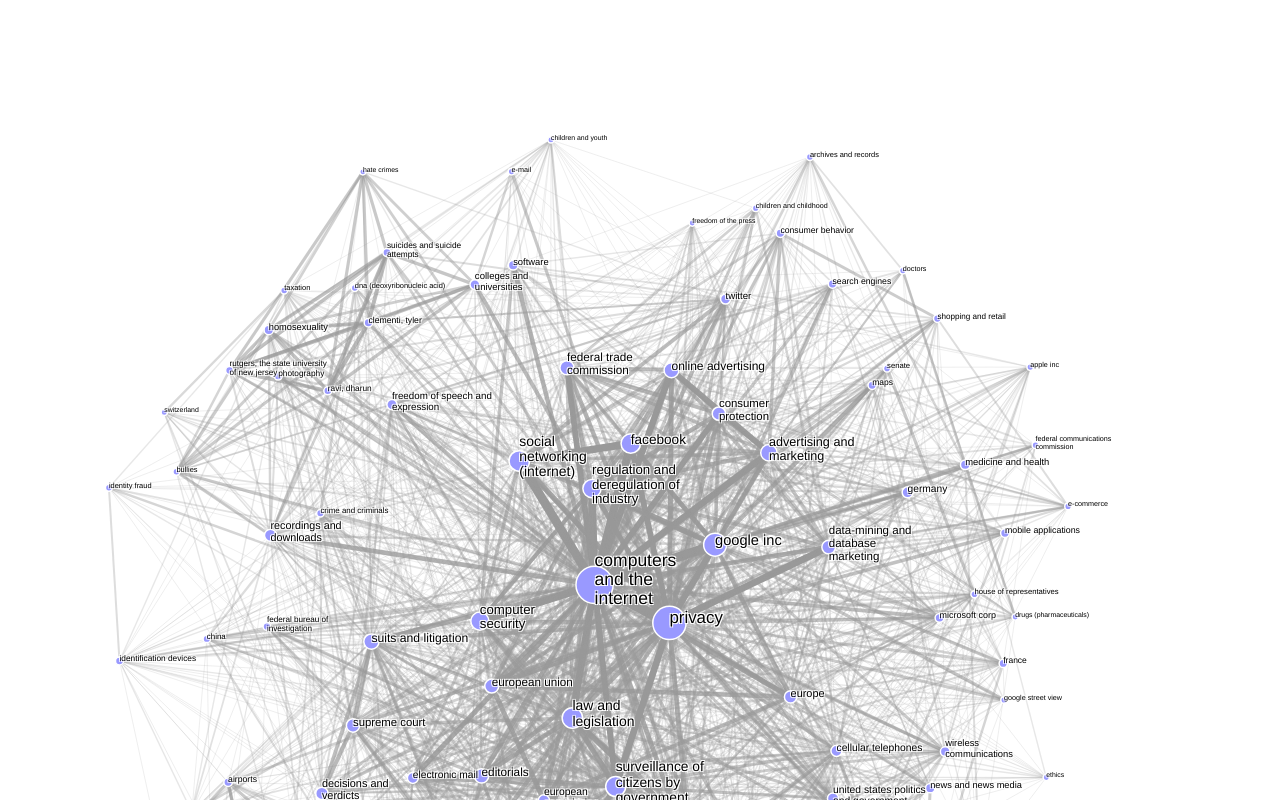
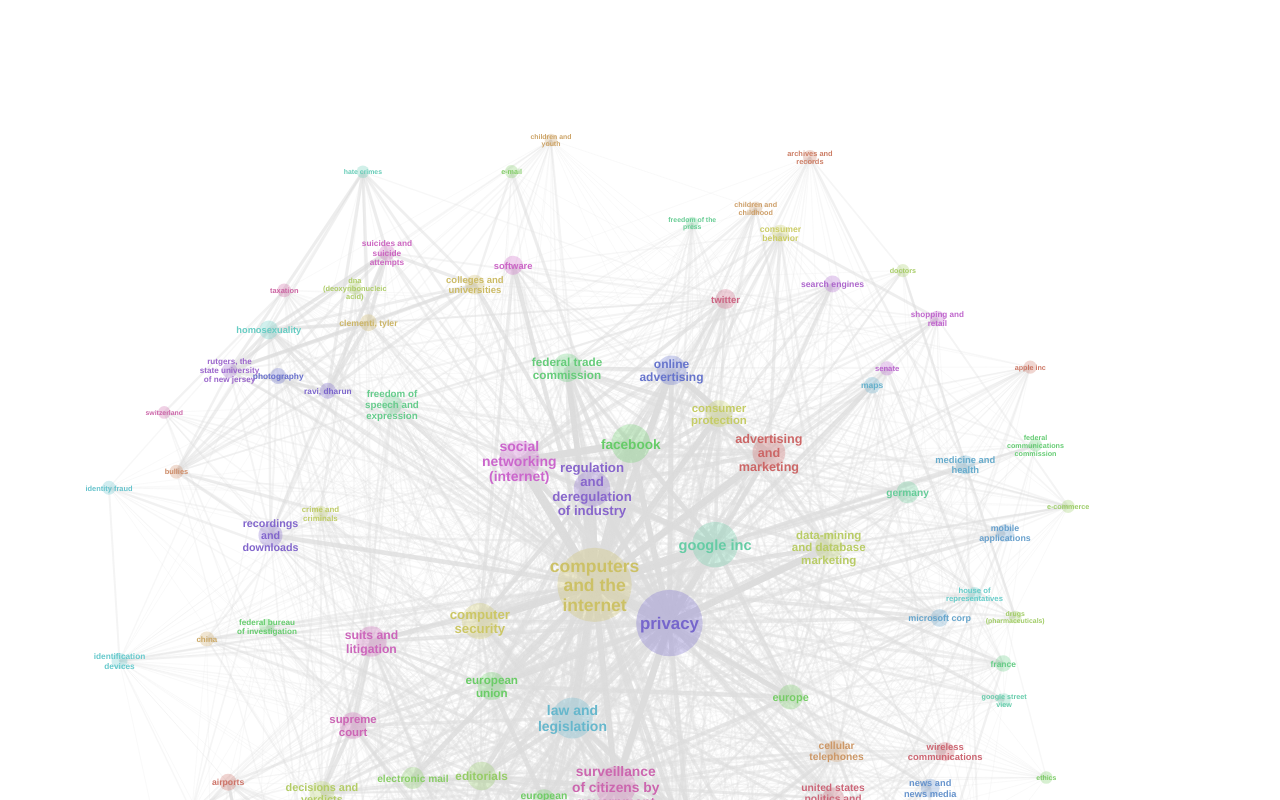
Before and after one commit to jmgoncalves/nyt-privacy-tag-graph, a plain HTML site: page index.html in a window 1280 px wide. Shown: the top 800 px of the page. Drawn offline with nearby package versions, Linux system fonts and the light colour scheme.

Commit message:
colours and transparencies

```diff
--- a/index.html
+++ b/index.html
@@ -1,4 +1,5 @@
 <!DOCTYPE html>
+<html>
 <head>
   <title>NYT Privacy Artices 2009-2013 Tags</title>
   <meta charset="utf-8">
@@ -7,3 +8,5 @@
 <body>
 <script src="http://d3js.org/d3.v3.min.js"></script>
 <script src="script.js"></script>
+</body>
+</html>
--- a/script.js
+++ b/script.js
@@ -40,13 +40,14 @@ d3.json("nyt.json", function(error, graph) {
       .call(force.drag);
 
   node.append("circle")
-      .attr("r", function(d) { return Math.sqrt(d.size); })
-      .style("fill", "#9999FF");
+      .attr("r", function(d) { return Math.sqrt(d.size)*2; })
+      .style("fill", function(d) { return rbgFromHue(dToHue(d)); });
 
   var txt = node.append("text")
       .attr("font-size", function(d) { return Math.log(d.size)*3; })
+      .attr("fill", function(d) { return rbgFromHue(dToHue(d)); })
       .text(function(d) { return d.name; })
-      .call(wrap, 100);
+      .call(wrap);
 
   force.on("tick", function() {
     link.attr("x1", function(d) { return d.source.x; })
@@ -58,7 +59,10 @@ d3.json("nyt.json", function(error, graph) {
   });
 });
 
-function wrap(text, width) {
+function wrap(text) {
+  //console.log(text);
+  maxWidth = 100;
+
   text.each(function() {
     var text = d3.select(this),
         words = text.text().split(/\s+/).reverse(),
@@ -66,20 +70,92 @@ function wrap(text, width) {
         line = [],
         extraLines = 0,
         lineHeight = 1.1, // ems
-        tspan = text.text(null).append("tspan").attr("x", 0).attr("dy", "0em");
+        tspan = text.text(null).append("tspan").attr("dy", "0em");
 
+    maxWidth = Math.log(text[0][0].parentNode.firstChild.attributes.r.nodeValue)*30;
     while (word = words.pop()) {
       line.push(word);
       tspan.text(line.join(" "));
-      if (tspan.node().getComputedTextLength() > width) {
+      if (tspan.node().getComputedTextLength() > maxWidth) {
         line.pop();
         tspan.text(line.join(" "));
+        tspan.attr("x", (-tspan.node().getComputedTextLength()/2));
         line = [word];
-        tspan = text.append("tspan").attr("x", 0).attr("dy", lineHeight+"em").text(word);
+        tspan = text.append("tspan").attr("x", (-maxWidth/2)).attr("dy", lineHeight+"em").text(word);
         extraLines++;
       }
     }
 
-    text.attr("y", (-(extraLines * lineHeight)/2) + "em");
+    tspan.attr("x", (-tspan.node().getComputedTextLength()/2));
+    text.attr("y", (-(extraLines * lineHeight)/2)+lineHeight/3 + "em");
   });
 }
+
+var goldenRatioConjugate = 0.618033988749895;
+var saturation = 0.5;
+var lightness = 0.80;
+//var hue = Math.random();
+
+function rbgFromHue(hue) {
+  // get random hue
+  //hue += goldenRatioConjugate;
+  //hue %= 1;
+  //hue = Math.random();
+
+  // convert to RGB
+  var h_i = Math.floor(hue*6);
+  var f = hue*6 - h_i;
+  var p = lightness * (1 - saturation);
+  var q = lightness * (1 - f*saturation);
+  var t = lightness * (1 - (1 - f) * saturation);
+  var r, g, b;
+
+  switch (h_i) {
+    case 0:
+      r = lightness;
+      g = t;
+      b = p;
+      break;
+    case 1:
+      r = q;
+      g = lightness;
+      b = p;
+      break;
+    case 2:
+      r = p;
+      g = lightness;
+      b = t;
+      break;
+    case 3:
+      r = p;
+      g = q;
+      b = lightness;
+      break;
+    case 4:
+      r = t;
+      g = p;
+      b = lightness;
+      break;
+    case 5:
+      r = lightness;
+      g = p;
+      b = q;
+      break;
+  }
+
+  return "#"+Math.floor(r*256).toString(16)+Math.floor(g*256).toString(16)+Math.floor(b*256).toString(16);
+}
+
+function dToHue(d) {
+  //console.log(d);
+  //console.log("index:"+d.index+" hue:"+(goldenRatioConjugate*d.index)%1);
+  //console.log("index:"+d.index+" hue:"+(d.index/101));
+  return (d.index/101);
+  //return (d.x+d.y+(d.weight/1000))%1;
+}
+
+/*
+Colour letters (from tagcloud)
+make links less heavy
+
+*/
--- a/style.css
+++ b/style.css
@@ -1,19 +1,20 @@
+
 .node circle {
-  stroke: #fff;
-  stroke-width: 1.5px;
+  fill-opacity: 0.3;
 }
+
 
 .node text {
   font-family: Helvetica;
-  color: #000;
+  font-weight: bold;
+  /*
   text-shadow:
     -1px -1px 0 #fff,
     1px -1px 0 #fff,
     -1px 1px 0 #fff,
-    1px 1px 0 #fff;
+    1px 1px 0 #fff;*/
 }
 
 .link {
-  stroke: #999;
-  stroke-opacity: .6;
+  stroke: #ddd;
 }
```
